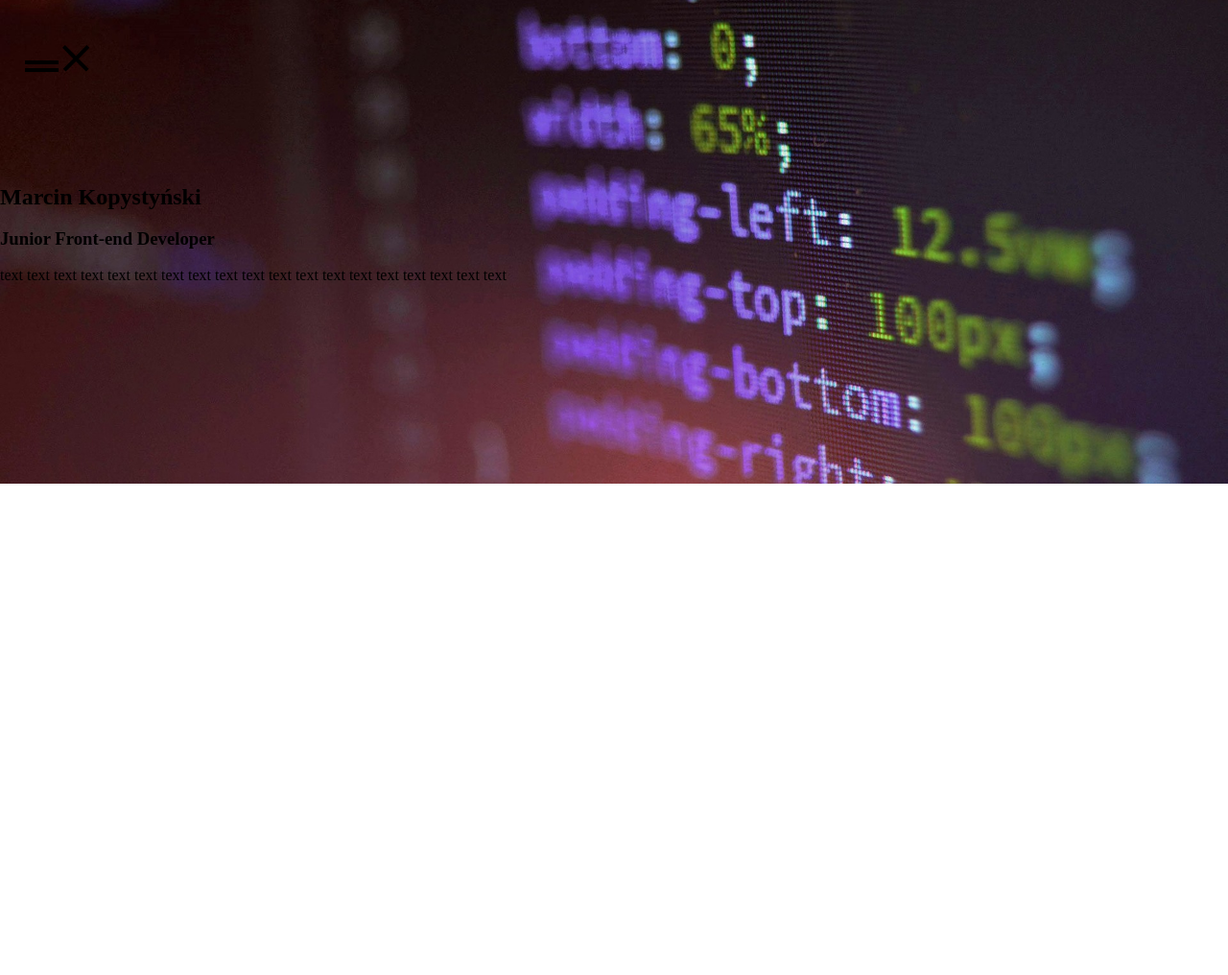
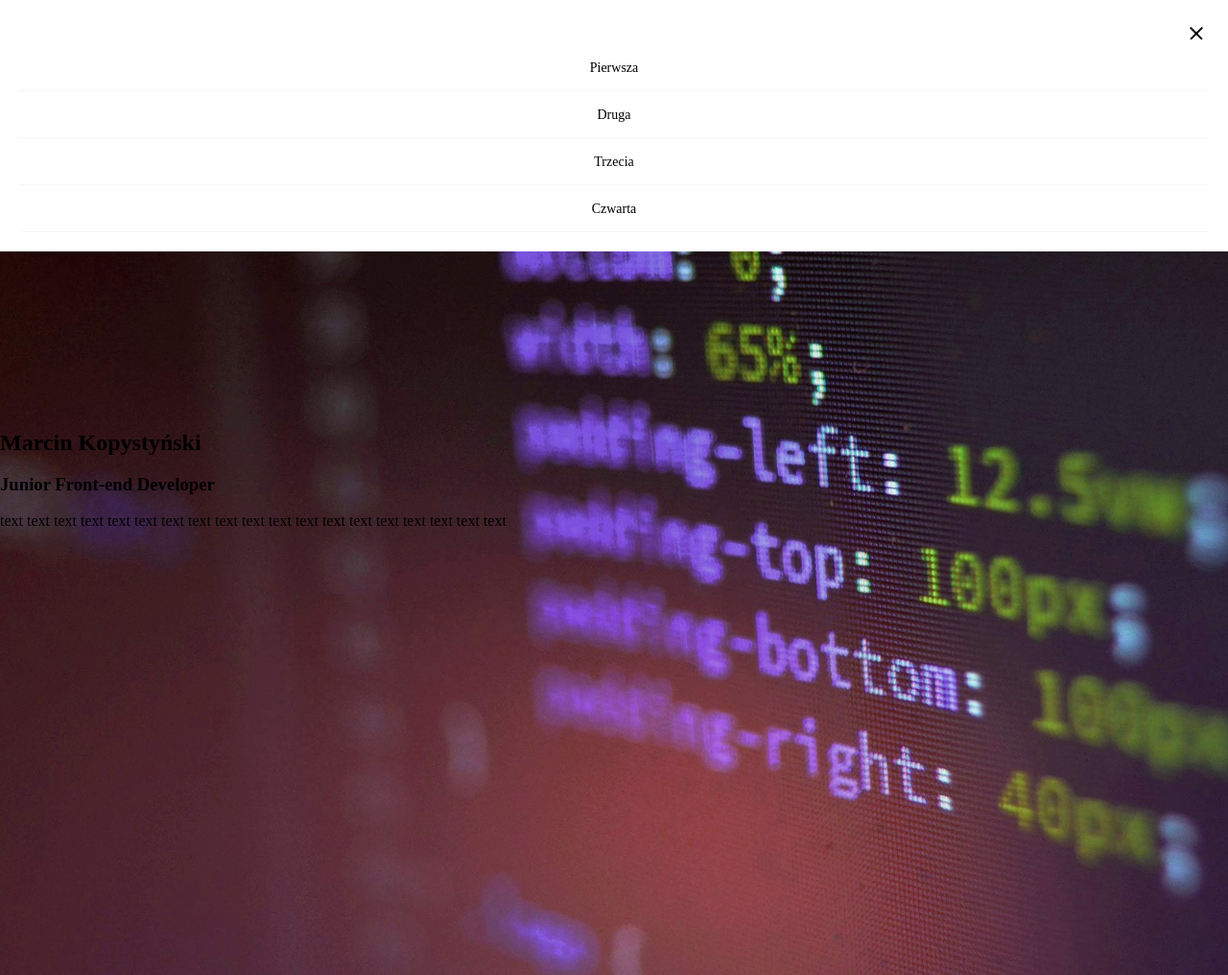
Before and after one commit to marcin-kopystynski/about_me, a plain HTML site: page index.html in a window 1280 px wide. Shown: the whole page at 96% size. Before the commit the page ends 800 px from the top, so only its background shows below. Drawn offline with Linux system fonts and the light colour scheme.

Commit message:
header styling

```diff
--- a/index.html
+++ b/index.html
@@ -8,7 +8,7 @@
 </head>
 <body>
 
-<header class="page-header">
+<header class="page-header nav-opened">
     <a href="#" title="wróć do strony głównej">
         <img alt="">
     </a>
--- a/style/main.css
+++ b/style/main.css
@@ -8,33 +8,84 @@ body {
     font-size: 1.6rem;
 }
 
+.page-header {
+    position: absolute;
+    padding: 28px 20px 20px;
+    width: 100%;
+    box-sizing: border-box;
+}
+
 .page-nav .hamburger {
     border: 0;
     background: none;
+    position: absolute;
+    right: 20px;
+    top: 20px;
+    fill: #FFFFFF;
+    /*width: 30px;*/
+    /*height: 30px;*/
 }
+
+.page-nav .hamburger .close-icon{
+    display: none;
+    width: 14px;
+}
+
+.page-nav .hamburger .hamburger-icon{
+    width: 18px;
+    height: 6px;
+}
+
 
 .page-nav .navigation-menu {
     list-style: none;
     padding: 0;
     margin: 0;
-    display: none;
-}
-
-.page-header {
-    position: absolute;
-    padding: 28px 20px 20px;
-
+    /*display: none;*/
+    text-align: center;
+    width: 100%;
 }
 
 .page-nav .navigation-menu a {
     text-decoration: none;
 }
 
+.page-nav .navigation-menu li {
+    border-bottom: 1px solid #F5F7F8;
+    padding: 15px 0;
+}
+
+
+.page-nav .navigation-menu li a {
+    color: black;
+    text-decoration: none;
+    font-size: 1.4rem;
+
+
+}
+.page-header.nav-opened {
+    background-color: #FFFFFF;
+}
+
+.page-header.nav-opened .page-nav .hamburger{
+    fill: #000000;
+}
+
+.page-header.nav-opened .page-nav .hamburger .hamburger-icon {
+    display: none;
+}
+
+
+.page-header.nav-opened .page-nav .hamburger .close-icon {
+    display: inline-block;
+}
+
+
 .article .article-header {
     background: url(../img/background.jpg) no-repeat;
     background-size: cover;
     background-position: 50%;
-    padding: 15vw 0;
+    padding: 35vw 0;
 }
 
 .article-title {
```
